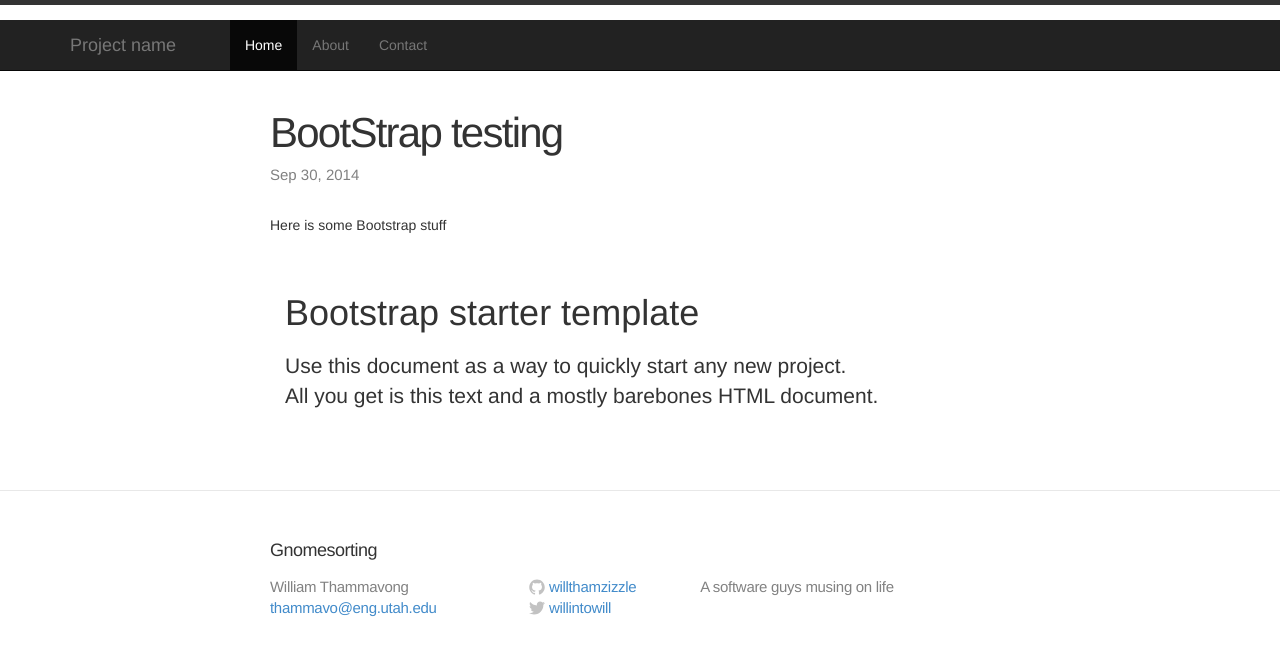
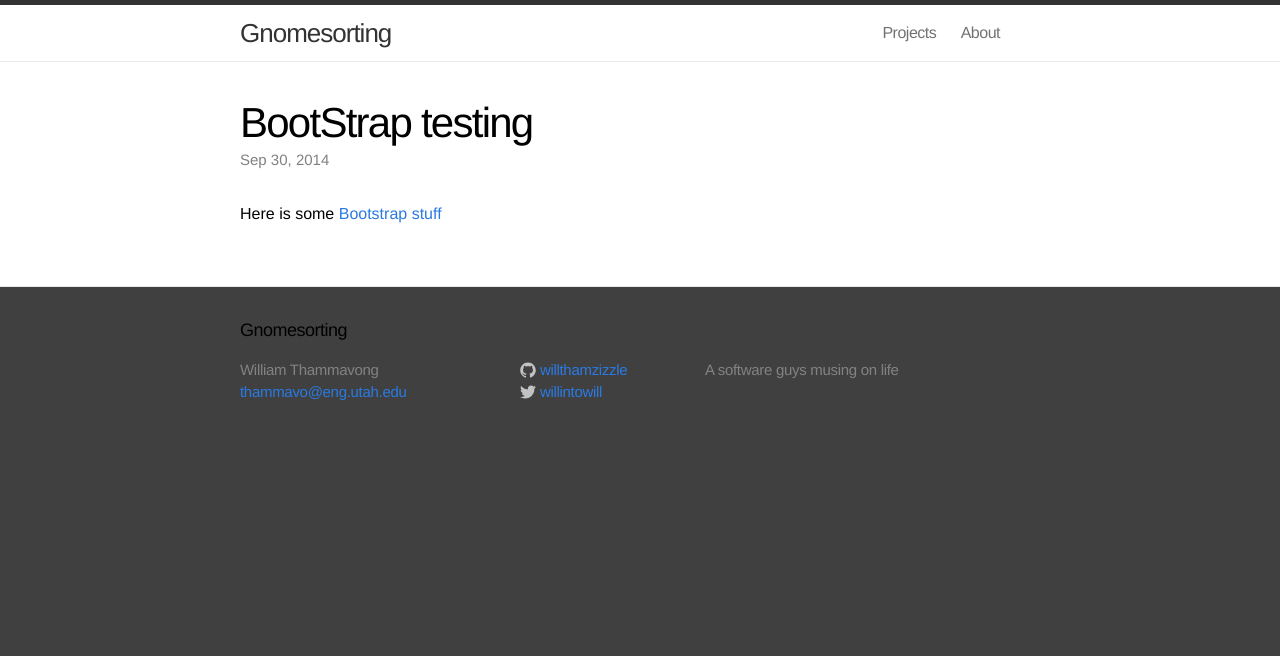
Before and after one commit to willthamzizzle/Gnomesort.github.io, a Jekyll site: the page built from _posts/2014-09-30-Some-Bootstrap-Testing.markdown, in a window 1280 px wide. Shown: the top 656 px of the page. Built offline with Jekyll 4.4.1, drawn with Linux system fonts in a browser that asks for light colours; nearby versions of some CDN libraries; library files that are not in the unit come from our copies.

Commit message:
no message

```diff
--- a/_posts/2014-09-30-Some-Bootstrap-Testing.markdown
+++ b/_posts/2014-09-30-Some-Bootstrap-Testing.markdown
@@ -6,64 +6,6 @@
 tags:       BootStrap
 ---
 
-Here is some Bootstrap stuff
+Here is some [Bootstrap stuff][Bootstrap]
 
-
-
-<html lang="en">
-  <head>
-    <meta charset="utf-8">
-    <meta http-equiv="X-UA-Compatible" content="IE=edge">
-    <meta name="viewport" content="width=device-width, initial-scale=1">
-    <meta name="description" content="">
-    <meta name="author" content="">
-    <link rel="icon" href="../../favicon.ico">
-
-    <title>Starter Template for Bootstrap</title>
-
-    <!-- Bootstrap core CSS -->
-    <link href="/css/bootstrap.min.css" rel="stylesheet">
-
-
-  </head>
-
-  <body>
-
-    <div class="navbar navbar-inverse navbar-fixed-top" role="navigation">
-      <div class="container">
-        <div class="navbar-header">
-          <button type="button" class="navbar-toggle collapsed" data-toggle="collapse" data-target=".navbar-collapse">
-            <span class="sr-only">Toggle navigation</span>
-            <span class="icon-bar"></span>
-            <span class="icon-bar"></span>
-            <span class="icon-bar"></span>
-          </button>
-          <a class="navbar-brand" href="#">Project name</a>
-        </div>
-        <div class="collapse navbar-collapse">
-          <ul class="nav navbar-nav">
-            <li class="active"><a href="#">Home</a></li>
-            <li><a href="#about">About</a></li>
-            <li><a href="#contact">Contact</a></li>
-          </ul>
-        </div><!--/.nav-collapse -->
-      </div>
-    </div>
-
-    <div class="container">
-
-      <div class="starter-template">
-        <h1>Bootstrap starter template</h1>
-        <p class="lead">Use this document as a way to quickly start any new project.<br> All you get is this text and a mostly barebones HTML document.</p>
-      </div>
-
-    </div><!-- /.container -->
-
-
-    <!-- Bootstrap core JavaScript
-    ================================================== -->
-    <!-- Placed at the end of the document so the pages load faster -->
-    <script src="https://ajax.googleapis.com/ajax/libs/jquery/1.11.1/jquery.min.js"></script>
-    <script src="js/bootstrap.min.js"></script>
-  </body>
-</html>
+[Bootstrap]: http://willthamzizzle.github.io/test/BootStrapTest/index.html/
```
